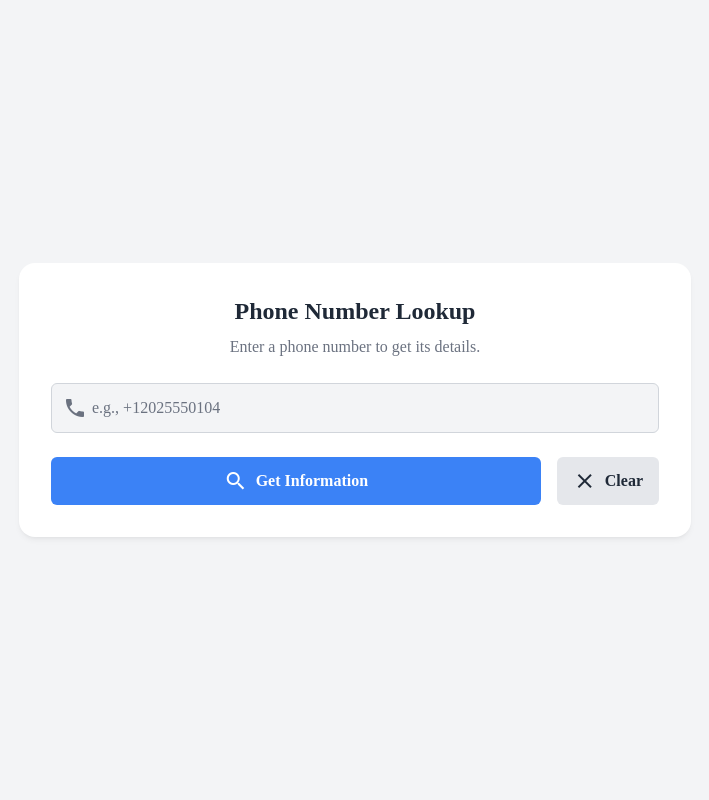
After one commit to mamadou6c/Phone-Lookup, a Flask app: template app/templates/index.html in a window 1280 px wide. The commit adds this page. Shown: the whole page, without its empty margins (285-994 px from the left). Run offline with Flask 3, Linux system fonts and the light colour scheme; the template is opened without the code that fills it, so the values that code supplies are empty; parts of the project's set-up code (start-up, migrations or seed data) failed here and were passed over; some libraries are stand-ins or nearby versions.

Commit message:
Enhance the user interface

```diff
--- a/app/__init__.py
+++ b/app/__init__.py
@@ -3,7 +3,7 @@ from flask import Flask
 def create_app():
 	app = Flask(__name__)
 
-	from .route import home_bp
-	app.register_blueprint(home_bp)
+	from .lookup import lookup_bp
+	app.register_blueprint(lookup_bp)
 
 	return app
--- /dev/null
+++ b/app/static/js/script.js
@@ -0,0 +1,129 @@
+const phoneForm = document.getElementById('phone-form');
+const clearButton = document.getElementById('clear-button');
+const phoneNumberInput = document.getElementById('phone_number');
+const phoneErrorMessage = document.getElementById('phone-error-message');
+const resultsCard = document.getElementById('results-card');
+const errorCard = document.getElementById('error-card');
+const loadingSpinner = document.getElementById('loading-spinner');
+
+
+
+const validatePhoneNumber = () => {
+    const phoneNumber = phoneNumberInput.value;
+    // A simple regex for international phone numbers.
+    // Starts with '+' followed by 1 to 3 digits (country code), then 4 to 14 digits.
+    const phoneRegex = /^\+?[1-9]\d{1,14}$/;
+    if (phoneNumber === '' || phoneRegex.test(phoneNumber)) {
+        phoneNumberInput.classList.remove('border-red-500', 'focus:border-red-500', 'dark:border-red-500');
+        phoneNumberInput.classList.add('border-gray-300', 'dark:border-gray-600', 'focus:border-primary');
+        phoneErrorMessage.classList.add('hidden');
+        return true;
+    } else {
+        phoneNumberInput.classList.remove('border-gray-300', 'dark:border-gray-600', 'focus:border-primary');
+        phoneNumberInput.classList.add('border-red-500', 'focus:border-red-500', 'dark:border-red-500');
+        phoneErrorMessage.classList.remove('hidden');
+        return false;
+    }
+};
+
+
+const lookupPhone = async (phoneNumber) => {
+    if (!phoneNumber) return false;
+
+    const payload = { 'phone' : phoneNumber};
+
+    const data = await fetch('http://127.0.0.1:5000/lookup', {
+        method : 'POST',
+        headers : {
+            'Content-Type' : 'application/json'
+        },
+
+        body : JSON.stringify(payload)
+    });
+
+    if (!data.ok) {
+        console.error(`An error occured when looking up phone number : ${data.status}`);
+        return false;
+    } else {
+        return data.json()
+    };
+};
+
+
+phoneNumberInput.addEventListener('input', validatePhoneNumber);
+phoneForm.addEventListener('submit', async function(event) {
+    event.preventDefault();
+    if (!validatePhoneNumber()) {
+        resultsCard.classList.add('hidden');
+        errorCard.classList.add('hidden');
+        loadingSpinner.classList.add('hidden');
+        console.error('Phone number validation error');
+        return;
+    }
+    const phoneNumber = phoneNumberInput.value;
+    // Hide previous results/errors and show spinner
+    resultsCard.classList.add('hidden');
+    errorCard.classList.add('hidden');
+    loadingSpinner.classList.remove('hidden');
+
+    try {
+        const data = await lookupPhone(phoneNumber);
+
+        if (data) {
+            // Hide spinner
+            loadingSpinner.classList.add('hidden');
+
+            // Show results card with dummy data
+            document.getElementById('result-phone').textContent = data.phone;
+            document.getElementById('result-country').textContent = data.country;
+            document.getElementById('result-provider').textContent = data.service_provider;
+            document.getElementById('result-latitude').textContent = data.latitude;
+            document.getElementById('result-longitude').textContent = data.longitude;
+            document.getElementById('result-address').textContent = data.address;
+            resultsCard.classList.remove('hidden');
+        } else {
+            // Show error card
+            loadingSpinner.classList.remove('hidden');
+            document.getElementById('error-message').textContent = 'Unable to lookup phone number. Please check and try again.';
+            errorCard.classList.remove('hidden');
+            console.error("Phone number lookup error");
+
+        };
+
+    } catch (error) {
+        loadingSpinner.classList.remove('hidden');
+        document.getElementById('error-message').textContent = `Unable to lookup phone number. Please check and try again. ${error}`;
+        errorCard.classList.remove('hidden');
+    }
+});
+
+
+clearButton.addEventListener('click', function() {
+    phoneNumberInput.value = '';
+    validatePhoneNumber(); // Reset validation state
+    resultsCard.classList.add('hidden');
+    errorCard.classList.add('hidden');
+    loadingSpinner.classList.add('hidden');
+});
+
+
+resultsCard.addEventListener('click', function(event) {
+    const button = event.target.closest('button');
+    if (button && button.title.startsWith('Copy')) {
+        const fieldContainer = button.previousElementSibling;
+        const valueElement = fieldContainer.querySelector('[id^="result-"]');
+        if (valueElement) {
+            navigator.clipboard.writeText(valueElement.textContent)
+                .then(() => {
+                    const originalIcon = button.innerHTML;
+                    button.innerHTML = '<span class="material-icons text-green-500">check</span>';
+                    setTimeout(() => {
+                        button.innerHTML = originalIcon;
+                    }, 1500);
+                })
+                .catch(err => {
+                    console.error('Failed to copy text: ', err);
+                });
+        }
+    }
+});
--- /dev/null
+++ b/app/static/js/tailwind-config.js
@@ -0,0 +1,29 @@
+tailwind.config = {
+	darkMode: "class",
+	theme: {
+	    extend: {
+	        colors: {
+	            primary: "#3b82f6", // A shade of blue similar to the logo
+	            "background-light": "#f3f4f6",
+	            "background-dark": "#111827",
+	            "card-light": "#ffffff",
+	            "card-dark": "#1f2937",
+	            "text-light": "#1f2937",
+	            "text-dark": "#f9fafb",
+	            "subtext-light": "#6b7280",
+	            "subtext-dark": "#9ca3af",
+	        },
+	        fontFamily: {
+	            display: ["Poppins", "sans-serif"],
+	        },
+	        borderRadius: {
+	            DEFAULT: "0.5rem",
+	            'xl': '1rem', // Added for larger rounding
+	        },
+	        boxShadow: {
+	            'subtle': '0 4px 6px -1px rgb(0 0 0 / 0.05), 0 2px 4px -2px rgb(0 0 0 / 0.05)',
+	            'subtle-dark': '0 4px 6px -1px rgb(255 255 255 / 0.05), 0 2px 4px -2px rgb(255 255 255 / 0.05)',
+	        }
+	    },
+	},
+};
--- a/app/templates/base.html
+++ b/app/templates/base.html
@@ -1,16 +1,28 @@
 <!DOCTYPE html>
-<html>
-	<head>
-		<meta charset="utf-8">
-		<title>{% block title %}Phone-Tracker{% endblock %}</title>
-		{% block style %}
-		<link rel="stylesheet" href="{{ url_for('static', filename='css/style.css') }}">
-		{% endblock%}
-	</head>
-	<body>
-		{% include 'components/header.html' %}
-		{% block content %}{% endblock %}
-		{% include 'components/footer.html' %}
-		{% block script %}{% endblock %}
-	</body>
+<html lang="en">
+    <head>
+        <meta charset="utf-8"/>
+        <meta content="width=device-width, initial-scale=1.0" name="viewport"/>
+        <title>Phone Lookup</title>
+        <script src="https://cdn.tailwindcss.com?plugins=forms,container-queries"></script>
+        <link href="https://fonts.googleapis.com/css2?family=Poppins:wght@400;500;600;700&amp;display=swap" rel="stylesheet"/>
+        <link href="https://fonts.googleapis.com/icon?family=Material+Icons" rel="stylesheet"/>
+        <script src="{{ url_for('static', filename='js/tailwind-config.js') }}"></script>
+        {% block style %}
+        {% endblock %}
+    </head>
+    <body style="font-family: 'Poppins, sans-serif';" class="bg-background-light dark:bg-background-dark font-display">
+        <div class="min-h-screen flex flex-col items-center justify-center p-4">
+            <!-- Main -->
+            {% block main %}
+            {% endblock %}
+            <!-- End Main -->
+        </div>
+
+        <!-- Scripts -->
+        {% block script %}
+        {% endblock %}
+        <!-- End Script -->
+
+    </body>
 </html>
--- a/app/templates/components/form.html
+++ b/app/templates/components/form.html
@@ -1,6 +1,32 @@
-<div id="form-container">
-	<form action="{{ url_for('tracker.get_coordinate') }}" method="POST">
-		<input type="tel" name="phone" id="tel-input" required>
-		<input type="submit" id="submit-input">
+<div class="bg-card-light dark:bg-card-dark p-8 rounded-xl shadow-subtle dark:shadow-none">
+	<h1 class="text-2xl font-bold text-text-light dark:text-text-dark text-center mb-2">Phone Number Lookup</h1>
+	<p class="text-center text-subtext-light dark:text-subtext-dark mb-6">Enter a phone number to get its details.</p>
+	<form class="space-y-6" id="phone-form">
+	    <div>
+	        <label class="sr-only" for="phone_number">Phone Number</label>
+	        <div class="relative">
+	            <div class="absolute inset-y-0 left-0 pl-3 flex items-center pointer-events-none">
+	                <span class="material-icons text-subtext-light dark:text-subtext-dark">phone</span>
+	            </div>
+	            <input class="w-full pl-10 pr-4 py-3 bg-background-light dark:bg-background-dark border border-gray-300 dark:border-gray-600 rounded-md text-text-light dark:text-text-dark focus:ring-primary focus:border-primary" id="phone_number" name="phone_number" placeholder="e.g., +12025550104" required="" type="tel"/>
+	        </div>
+	        <p class="mt-2 text-sm text-red-600 dark:text-red-500 hidden" id="phone-error-message"><span class="font-medium">Oops!</span> Invalid phone number format.</p>
+	    </div>
+	    <div class="flex flex-col sm:flex-row gap-4">
+	        <button class="w-full flex justify-center items-center bg-primary text-white font-semibold py-3 px-4 rounded-md hover:bg-opacity-90 focus:outline-none focus:ring-2 focus:ring-offset-2 focus:ring-primary dark:focus:ring-offset-background-dark transition-colors duration-300" type="submit">
+	        <span class="material-icons mr-2">search</span>
+	                        Get Information
+	        </button>
+	        <button class="w-full sm:w-auto flex justify-center items-center bg-gray-200 dark:bg-gray-700 text-text-light dark:text-text-dark font-semibold py-3 px-4 rounded-md hover:bg-gray-300 dark:hover:bg-gray-600 focus:outline-none focus:ring-2 focus:ring-offset-2 focus:ring-gray-400 dark:focus:ring-offset-background-dark transition-colors duration-300" id="clear-button" type="button">
+	        <span class="material-icons mr-2">clear</span>
+	                        Clear
+	        </button>
+	    </div>
 	</form>
+	</div>
+	<div class="bg-card-light dark:bg-card-dark p-8 rounded-xl shadow-subtle dark:shadow-none hidden" id="loading-spinner">
+	<div class="flex justify-center items-center">
+	    <div class="animate-spin rounded-full h-12 w-12 border-b-2 border-primary"></div>
+	    <p class="ml-4 text-text-light dark:text-text-dark">Fetching information...</p>
+	</div>
 </div>
--- /dev/null
+++ b/app/templates/components/lookup-result-card.html
@@ -0,0 +1,80 @@
+<div class="bg-card-light dark:bg-card-dark p-8 rounded-xl shadow-subtle dark:shadow-none hidden" id="results-card">
+	<h2 class="text-xl font-bold text-text-light dark:text-text-dark mb-6 text-center">Lookup Results</h2>
+	<div class="space-y-4">
+	    <div class="flex items-start justify-between">
+	        <div class="flex items-start">
+	            <span class="material-icons text-primary mr-4">phone</span>
+	            <div>
+	                <p class="text-sm font-medium text-subtext-light dark:text-subtext-dark">Phone</p>
+	                <p class="text-lg font-semibold text-text-light dark:text-text-dark" id="result-phone">+1 202-555-0104</p>
+	            </div>
+	        </div>
+	        <button class="text-subtext-light dark:text-subtext-dark hover:text-primary dark:hover:text-primary transition-colors" title="Copy phone number"><span class="material-icons">content_copy</span></button>
+	    </div>
+	    <div class="border-t border-gray-200 dark:border-gray-700"></div>
+	    <div class="flex items-start justify-between">
+	        <div class="flex items-start">
+	            <span class="material-icons text-primary mr-4">flag</span>
+	            <div>
+	                <p class="text-sm font-medium text-subtext-light dark:text-subtext-dark">Country</p>
+	                <p class="text-lg font-semibold text-text-light dark:text-text-dark" id="result-country">United States</p>
+	            </div>
+	        </div>
+	        <button class="text-subtext-light dark:text-subtext-dark hover:text-primary dark:hover:text-primary transition-colors" title="Copy country"><span class="material-icons">content_copy</span></button>
+	    </div>
+	    <div class="border-t border-gray-200 dark:border-gray-700"></div>
+	    <div class="flex items-start justify-between">
+	        <div class="flex items-start">
+	            <span class="material-icons text-primary mr-4">rss_feed</span>
+	            <div>
+	                <p class="text-sm font-medium text-subtext-light dark:text-subtext-dark">Service Provider</p>
+	                <p class="text-lg font-semibold text-text-light dark:text-text-dark" id="result-provider">AT&amp;T</p>
+	            </div>
+	        </div>
+	        <button class="text-subtext-light dark:text-subtext-dark hover:text-primary dark:hover:text-primary transition-colors" title="Copy service provider"><span class="material-icons">content_copy</span></button>
+	    </div>
+	    <div class="border-t border-gray-200 dark:border-gray-700"></div>
+	    <div class="grid grid-cols-1 md:grid-cols-2 gap-4">
+	        <div class="flex items-start justify-between">
+	            <div class="flex items-start">
+	                <span class="material-icons text-primary mr-4">pin_drop</span>
+	                <div>
+	                    <p class="text-sm font-medium text-subtext-light dark:text-subtext-dark">Latitude</p>
+	                    <p class="text-lg font-semibold text-text-light dark:text-text-dark" id="result-latitude">38.8951</p>
+	                </div>
+	            </div>
+	            <button class="text-subtext-light dark:text-subtext-dark hover:text-primary dark:hover:text-primary transition-colors" title="Copy latitude"><span class="material-icons">content_copy</span></button>
+	        </div>
+	        <div class="flex items-start justify-between">
+	            <div class="flex items-start">
+	                <span class="material-icons text-primary mr-4">explore</span>
+	                <div>
+	                    <p class="text-sm font-medium text-subtext-light dark:text-subtext-dark">Longitude</p>
+	                    <p class="text-lg font-semibold text-text-light dark:text-text-dark" id="result-longitude">-77.0364</p>
+	                 </div>
+	            </div>
+	            <button class="text-subtext-light dark:text-subtext-dark hover:text-primary dark:hover:text-primary transition-colors" title="Copy longitude"><span class="material-icons">content_copy</span></button>
+	        </div>
+	    </div>
+	    <div class="border-t border-gray-200 dark:border-gray-700"></div>
+	    <div class="flex items-start justify-between">
+	        <div class="flex items-start">
+	            <span class="material-icons text-primary mr-4">location_city</span>
+	            <div>
+	                <p class="text-sm font-medium text-subtext-light dark:text-subtext-dark">Address</p>
+	                <p class="text-lg font-semibold text-text-light dark:text-text-dark" id="result-address">1600 Pennsylvania Avenue NW, Washington, D.C. 20500, USA</p>
+	            </div>
+	        </div>
+	        <button class="text-subtext-light dark:text-subtext-dark hover:text-primary dark:hover:text-primary transition-colors" title="Copy address"><span class="material-icons">content_copy</span></button>
+	    </div>
+	</div>
+</div>
+<div class="bg-red-100 dark:bg-red-900 border-l-4 border-red-500 text-red-700 dark:text-red-200 p-4 rounded-md shadow-lg hidden" id="error-card" role="alert">
+    <div class="flex">
+        <div class="py-1"><span class="material-icons text-red-500 mr-3">error_outline</span></div>
+        <div>
+            <p class="font-bold">Error</p>
+            <p id="error-message">Something went wrong. Please try again.</p>
+        </div>
+    </div>
+</div>
--- /dev/null
+++ b/app/templates/index.html
@@ -0,0 +1,12 @@
+{% extends 'base.html' %}
+
+{% block main %}
+	<main class="w-full max-w-2xl mx-auto space-y-8">
+		{% include 'components/form.html' %}
+		{% include 'components/lookup-result-card.html' %}
+	 </main>
+{% endblock %}
+
+{% block script %}
+	<script src="{{ url_for('static', filename='js/script.js')}}"></script>
+{% endblock %}
```
Also changed, not shown: app/lookup.py (added, +31 -0 lines), app/route.py (deleted, +0 -32 lines), app/templates/components/header.html (+7 -5 lines), services/phone_lookup.py (renamed from services/phone_tracker.py, +6 -6 lines).
